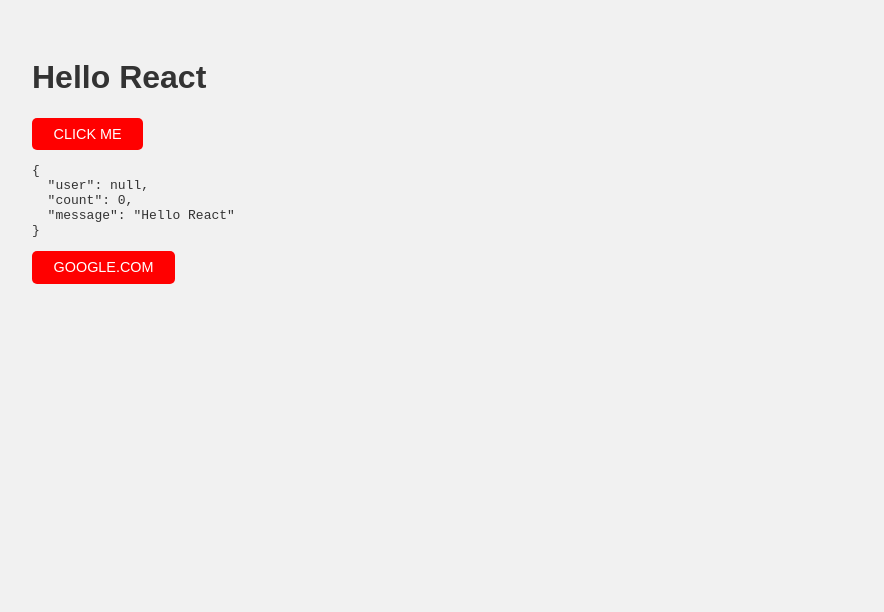
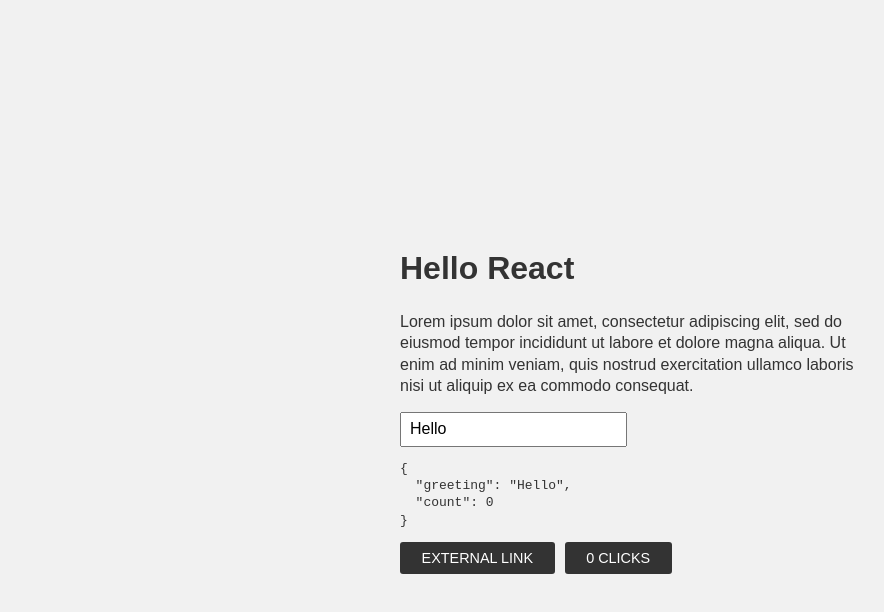
Before and after one commit to nikrowell/react-ejected, a React app: page / in a window 1280 px wide. Shown: the whole page, without its empty margins (6-890 px from the left). Built offline with nearby package versions, Linux system fonts and the light colour scheme; no server answers.

Commit message:
cleanup, update devDependencies etc

```diff
--- a/scss/index.scss
+++ b/scss/index.scss
@@ -1,11 +1,37 @@
 
 $color-grey: #333;
 
+*, *:before, *:after {
+  box-sizing: border-box;
+}
+html, body {
+  margin: 0;
+  padding: 0;
+  height: 100%;
+}
+
 body {
+  display: flex;
+  justify-content: center;
+  align-items: center;
+  font-family: sans-serif;
+  line-height: 1.33;
   color: $color-grey;
-  font-family: sans-serif;
   background: #f1f1f1;
-  padding: 30px;
+}
+
+input {
+  font-size: inherit;
+  font-family: inherit;
+  padding: 0.4em 0.5em;
+}
+
+.container {
+  max-width: 500px;
+  margin-left: auto;
+  margin-right: auto;
+  padding-left: 1rem;
+  padding-right: 1rem;
 }
 
 .btn {
@@ -21,13 +47,13 @@
   text-decoration: none;
   text-transform: uppercase;
   color: #FFF;
-  background-color: #F00;
-  border-radius: 5px;
+  background-color: $color-grey;
+  border-radius: 3px;
   border: 0;
   white-space: nowrap;
   outline: none;
   cursor: pointer;
-  transition: .2s;
+  transition: 0.2s;
   -webkit-appearance: none;
   -moz-appearance: none;
   appearance: none;
--- a/src/components/App.js
+++ b/src/components/App.js
@@ -6,24 +6,35 @@
   constructor(props) {
     super(props);
     this.state = {
-      user: null,
-      count: 0,
-      message: 'Hello React'
+      greeting: 'Hello',
+      count: 0
     };
     this.onClick = this.onClick.bind(this);
+    this.onChange = this.onChange.bind(this);
   }
 
   onClick(event) {
-    this.setState({count: this.state.count + 1});
+    this.setState({
+      count: this.state.count + 1
+    });
+  }
+
+  onChange(event) {
+    this.setState({
+      [event.target.name]: event.target.value
+    });
   }
 
   render() {
+    const { greeting, count } = this.state;
     return (
-      <div className="app">
-        <h1>{this.state.message}</h1>
-        <Button onClick={this.onClick}>Click Me</Button>
+      <div className="container">
+        <h1>{greeting} React</h1>
+        <p>Lorem ipsum dolor sit amet, consectetur adipiscing elit, sed do eiusmod tempor incididunt ut labore et dolore magna aliqua. Ut enim ad minim veniam, quis nostrud exercitation ullamco laboris nisi ut aliquip ex ea commodo consequat.</p>
+        <input type="text" name="greeting" value={greeting} onChange={this.onChange} />
         {window.debug(this.state)}
-        <Button as="a" href="http://www.google.com/" target="_blank">google.com</Button>
+        <Button as="a" href="https://reactjs.org/" target="_blank">External Link</Button>
+        <Button onClick={this.onClick} style={{marginLeft:10}}>{`${count} ${count === 1 ? 'Click' : 'Clicks'}`}</Button>
       </div>
     );
   }
--- a/src/components/Button.js
+++ b/src/components/Button.js
@@ -1,16 +1,22 @@
 import React from 'react';
+import { isUndefined } from '../utils';
 
 const Button = ({
   as: Element = 'button',
   className = '',
   children,
   ...props
-}) => (
-  // TODO: add type="button" fallback to props if as === 'button'?
-  // TODO: support for primary boolean prop?
-  <Element className={['btn', className].join(' ')} {...props}>
-    {children}
-  </Element>
-);
+}) => {
+
+  if (Element === 'button' && isUndefined(props.type)) {
+    props.type = 'button';
+  }
+
+  return (
+    <Element className={['btn', className].join(' ')} {...props}>
+      {children}
+    </Element>
+  );
+};
 
 export default Button;
--- a/src/index.js
+++ b/src/index.js
@@ -4,7 +4,7 @@
 import '../scss/index.scss';
 
 console.log(process.env.NODE_ENV);
-console.log(process.env.SECRET);
+console.log(process.env.SOME_KEY);
 
 function init() {
   const root = document.createElement('div');
--- a/src/utils.js
+++ b/src/utils.js
@@ -1 +1,5 @@
 export const noop = fn => fn;
+
+export function isUndefined(value) {
+  return typeof value === 'undefined';
+};
--- a/webpack.config.js
+++ b/webpack.config.js
@@ -25,6 +25,7 @@
     devServer: {
       host: '0.0.0.0',
       port: 5000,
+      open: true,
       historyApiFallback: true
     },
     devtool: build ? false : 'source-map',
@@ -76,7 +77,7 @@
         filename: build ? '[name].[hash:8].css' : '[name].css'
       }),
       new DefinePlugin({
-        'process.env.SECRET': JSON.stringify(process.env.SECRET)
+        'process.env.SOME_KEY': JSON.stringify(process.env.SOME_KEY)
       }),
       new HtmlWebpackPlugin({
         template: 'public/index.html',
```
Also changed, not shown: package.json (+5 -6 lines), README.md, 1 other file.
